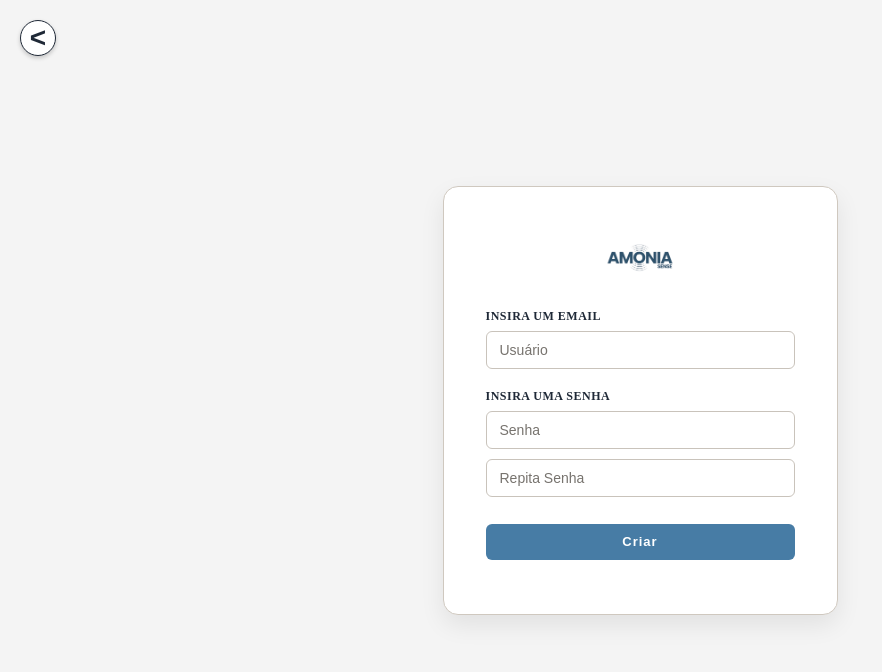
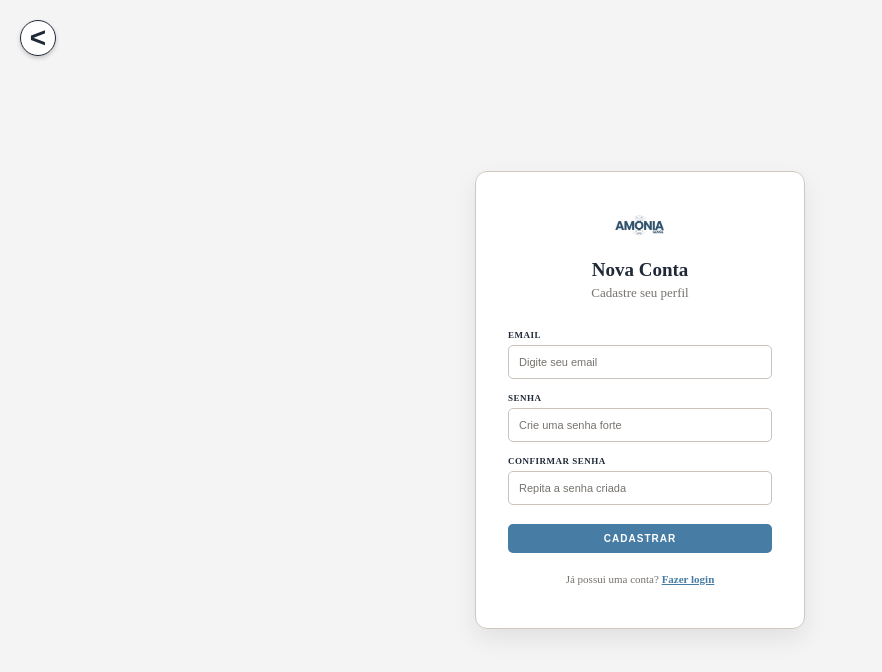
Before and after one commit to B-S-D-Silva/Amonia-Sense, a plain HTML site: page logineCadastro/paginadecadastro.html in a window 1280 px wide. Shown: the whole page, without its empty margins (0-882 px from the left). Drawn offline with Linux system fonts and the light colour scheme.

Commit message:
cadastro atualizado

```diff
--- a/logineCadastro/paginadecadastro.html
+++ b/logineCadastro/paginadecadastro.html
@@ -1,28 +1,34 @@
 <!DOCTYPE html>
-<html lang="en">
+<html lang="pt-br">
 
 <head>
     <meta charset="UTF-8">
     <meta name="viewport" content="width=device-width, initial-scale=1.0">
-    <title>Document</title>
+    <title>Nova Conta</title>
     <link rel="stylesheet" href="./style.css">
 </head>
 
 <body class="login_body">
+
     <div class="fundoLoginECadastro"></div>
+
     <header>
         <div class="header">
 
             <div class="logo">
-                <a href=""><img onclick="window.location.href='http:index.html'" src="./LogoAmonia.png"></a>
+                <a href="">
+                    <img onclick="window.location.href='http:index.html'" src="./LogoAmonia.png">
+                </a>
             </div>
 
             <div class="botoes">
-                <button class="nav_botao" onclick="window.location.href='http:index.html'">Página inicial</button>
+                <button class="nav_botao"
+                    onclick="window.location.href='http:index.html'">
+                    Página inicial
+                </button>
             </div>
 
         </div>
-
     </header>
 
 
@@ -32,28 +38,94 @@
 
     </div>
 
+
     <script>
-        let container = ` <h2> Insira um email</h2>
 
-            <input type="text" placeholder="Usuário" id="input_cadastro">
+        let container = `
 
-            <h2> Insira uma senha</h2>
+            <h1 style="
+                text-align: center;
+                font-size: 20px;
+                margin: 5px 0;
+                color: #1f2937;
+            ">
+                Nova Conta
+            </h1>
 
-            <input type="text" placeholder="Senha" id="input_criesenha">
+            <p style="
+                text-align: center;
+                font-size: 13px;
+                color: #77736e;
+                margin: 0 0 20px 0;
+            ">
+                Cadastre seu perfil
+            </p>
 
-            <input type="password" placeholder="Repita Senha" id="input_repita">
 
-            <button class="btn_entrar" onclick="Criar()">Criar</button>
-                <b style="color: red;"></b>
-            <div id="div_mensagem"></div>`
+            <h2>EMAIL</h2>
 
-            login_container.innerHTML = container
+            <input
+                type="text"
+                placeholder="Digite seu email"
+                id="input_cadastro">
 
-         function irLogin() {
 
-         window.location.href = "http:paginaLogin.html";
+            <h2>SENHA</h2>
 
-         }
+            <input
+                type="password"
+                placeholder="Crie uma senha forte"
+                id="input_criesenha">
+
+
+            <h2>CONFIRMAR SENHA</h2>
+
+            <input
+                type="password"
+                placeholder="Repita a senha criada"
+                id="input_repita">
+
+
+            <button
+                class="btn_entrar"
+                onclick="Criar()">
+                CADASTRAR
+            </button>
+
+
+            <div
+                id="div_mensagem">
+            </div>
+
+
+            <p style="
+                text-align: center;
+                font-size: 11px;
+                color: #77736e;
+                margin-top: 12px;
+            ">
+                Já possui uma conta?
+                <a
+                    href="http:paginaLogin.html"
+                    style="
+                        color: #477ca5;
+                        font-weight: bold;
+                    ">
+                    Fazer login
+                </a>
+            </p>
+        `
+
+        login_container.innerHTML = container
+
+
+        function irLogin() {
+
+            window.location.href = "http:paginaLogin.html";
+
+        }
+
+
         function Criar() {
 
             let email = input_cadastro.value
@@ -61,29 +133,69 @@
             let repita = input_repita.value
 
 
+            if (email == '') {
 
-            if (email == '') {
-                div_mensagem.innerHTML = `<b style="color: red;">Insira um email</b>`
+                div_mensagem.innerHTML =
+                    `<b style="color: red;">Insira um email</b>`
+
             } else if (senha == '') {
-                div_mensagem.innerHTML = `<b style="color: red;">Insira uma senha</b>`
+
+                div_mensagem.innerHTML =
+                    `<b style="color: red;">Insira uma senha</b>`
+
             } else if (senha == senha.toLowerCase()) {
-                div_mensagem.innerHTML = `<b style="color: red;">A senha deve conter letras maiusculas</b>`
+
+                div_mensagem.innerHTML =
+                    `<b style="color: red;">A senha deve conter letras maiusculas</b>`
+
             } else if (senha == senha.toUpperCase()) {
-                div_mensagem.innerHTML = `<b style="color: red;">A senha deve conter letras minusculas</b>`
+
+                div_mensagem.innerHTML =
+                    `<b style="color: red;">A senha deve conter letras minusculas</b>`
+
             } else if (senha.length < 8) {
-                div_mensagem.innerHTML = `<b style="color: red;">A senha deve conter mais de 7 caracteres</b>`
+
+                div_mensagem.innerHTML =
+                    `<b style="color: red;">A senha deve conter mais de 7 caracteres</b>`
+
             } else if (repita != senha) {
-                div_mensagem.innerHTML = `<b style="color: red;">Senha não está igual</b> `
+
+                div_mensagem.innerHTML =
+                    `<b style="color: red;">Senha não está igual</b> `
+
             } else if (!email.endsWith('.com') && !email.includes('@')) {
-                div_mensagem.innerHTML = `<b style="color: red;">Insira um email válido</b>`
+
+                div_mensagem.innerHTML =
+                    `<b style="color: red;">Insira um email válido</b>`
+
             } else {
-                container = `<p>Seu usuário foi criado ✅</p>
-            <button class="btn_entrar" onclick="irLogin()">Ir para login</button>`
-            login_container.innerHTML = container
+
+                container = `
+
+                    <p style="
+                        text-align: center;
+                        color: #1f2937;
+                        font-size: 14px;
+                    ">
+                        Seu usuário foi criado ✅
+                    </p>
+
+                    <button
+                        class="btn_entrar"
+                        onclick="irLogin()">
+                        IR PARA LOGIN
+                    </button>
+
+                `
+
+                login_container.innerHTML = container
+
             }
-
 
         }
 
+    </script>
 
-    </script>
+</body>
+
+</html>
--- a/logineCadastro/style.css
+++ b/logineCadastro/style.css
@@ -1,4 +1,4 @@
-.login_body {
+.login_body:has(#login_container) {
     margin: 0;
     min-height: 100vh;
     background-color: #f4f4f4;
@@ -8,7 +8,7 @@
     align-items: center;
 }
 
-.fundoLoginECadastro {
+.login_body:has(#login_container) .fundoLoginECadastro {
     position: fixed;
     top: 0;
     left: 0;
@@ -18,37 +18,32 @@
     z-index: -1;
 }
 
-.login_body header {
+.login_body:has(#login_container) header {
     position: fixed;
     top: 0;
     left: 0;
     width: 100%;
     height: 70px;
-    margin: 0;
     z-index: 5;
 }
 
-.login_body .header {
+.login_body:has(#login_container) .header {
     width: 100%;
     height: 70px;
-    margin: 0;
-    padding: 0;
     background: transparent;
-    box-shadow: none;
-    border-radius: 0;
 }
 
-.login_body .logo {
+.login_body:has(#login_container) .logo {
     display: none;
 }
 
-.login_body .botoes {
+.login_body:has(#login_container) .botoes {
     position: absolute;
     left: 20px;
     top: 20px;
 }
 
-.login_body .nav_botao {
+.login_body:has(#login_container) .nav_botao {
     width: 36px;
     height: 36px;
     margin: 0;
@@ -61,14 +56,14 @@
     box-shadow: 0 2px 4px rgba(0, 0, 0, 0.2);
 }
 
-.login_body .nav_botao::after {
+.login_body:has(#login_container) .nav_botao::after {
     content: "<";
     font-size: 28px;
     font-weight: bold;
     color: #1f2937;
 }
 
-.login_box {
+.login_body:has(#login_container) .login_box {
     width: 100%;
     min-height: 100vh;
     display: flex;
@@ -76,110 +71,120 @@
     align-items: center;
 }
 
-.login_container {
-    width: 395px;
-    padding: 42px;
+.login_body:has(#login_container) .login_container {
+    width: 330px;
+    padding: 32px;
     box-sizing: border-box;
     background-color: white;
     border: 1px solid #cfc8bf;
-    border-radius: 15px;
+    border-radius: 12px;
     box-shadow: 0 10px 25px rgba(0, 0, 0, 0.08);
     display: flex;
     flex-direction: column;
-    gap: 0;
     text-align: left;
 }
 
-.login_container::before {
+.login_body:has(#login_container) .login_container::before {
     content: "";
-    width: 120px;
-    height: 60px;
-    margin: 0 auto 10px auto;
+    width: 90px;
+    height: 45px;
+    margin: 0 auto 8px auto;
     background-image: url("./LogoAmonia.png");
     background-size: contain;
     background-position: center;
     background-repeat: no-repeat;
 }
 
-.login_container h2 {
-    margin: 10px 0 7px 0;
-    font-size: 12px;
+.login_body:has(#login_container) .login_container h1 {
+    margin: 2px 0 4px 0 !important;
+    text-align: center !important;
+    font-size: 19px !important;
+    font-weight: bold;
+    color: #1f2937 !important;
+}
+
+.login_body:has(#login_container) .login_container p {
+    text-align: center;
+    font-size: 11px;
+    color: #77736e;
+}
+
+.login_body:has(#login_container) .login_container h2 {
+    margin: 9px 0 5px 0;
+    font-size: 9px;
     font-weight: bold;
     text-transform: uppercase;
     color: #1f2937;
     letter-spacing: 0.5px;
 }
 
-.login_container input {
+.login_body:has(#login_container) .login_container input {
     width: 100%;
-    height: 38px;
+    height: 34px;
     box-sizing: border-box;
-    margin-bottom: 10px;
-    padding: 0 13px;
+    margin-bottom: 5px;
+    padding: 0 10px;
     border: 1px solid #c9c3bb;
-    border-radius: 6px;
+    border-radius: 5px;
     background-color: white;
     color: #1f2937;
-    font-size: 14px;
+    font-size: 11px;
     outline: none;
 }
 
-.login_container input::placeholder {
+.login_body:has(#login_container) .login_container input::placeholder {
     color: #77736e;
 }
 
-.login_container input:focus {
+.login_body:has(#login_container) .login_container input:focus {
     border: 1px solid #477ca5;
 }
 
-.btn_entrar {
+.login_body:has(#login_container) .btn_entrar {
     width: 100%;
-    height: 36px;
-    margin-top: 17px;
+    height: 29px;
+    margin-top: 14px;
     padding: 0;
     border: none;
-    border-radius: 6px;
+    border-radius: 5px;
     background-color: #477ca5;
     color: white;
-    font-size: 13px;
+    font-size: 10px;
     font-weight: bold;
     letter-spacing: 1px;
     cursor: pointer;
 }
 
-.btn_cadastro {
-    width: 100%;
-    margin-top: 15px;
-    padding: 0;
-    border: none;
-    background-color: transparent;
-    color: #477ca5;
-    font-size: 13px;
-    cursor: pointer;
+.login_body:has(#login_container) .btn_entrar:hover {
+    background-color: #3d6e92;
 }
 
-#div_mensagem {
+.login_body:has(#login_container) #div_mensagem {
     width: 100%;
-    margin-top: 12px;
+    margin-top: 8px;
     text-align: center;
-    font-size: 13px;
+    font-size: 11px;
+}
+
+.login_body:has(#login_container) .login_container a {
+    color: #477ca5;
+    font-weight: bold;
 }
 
 @media (max-width: 600px) {
 
-    .login_body {
+    .login_body:has(#login_container) {
         padding: 20px;
         box-sizing: border-box;
     }
 
-    .login_container img {
-    width: 100px;
-    height: auto;
-    margin: 0 auto 20px auto;
-    display: block;
-}
+    .login_body:has(#login_container) .login_container {
+        width: 100%;
+        max-width: 330px;
+        padding: 30px 25px;
+    }
 
-    .login_body .botoes {
+    .login_body:has(#login_container) .botoes {
         left: 15px;
         top: 15px;
     }
```
